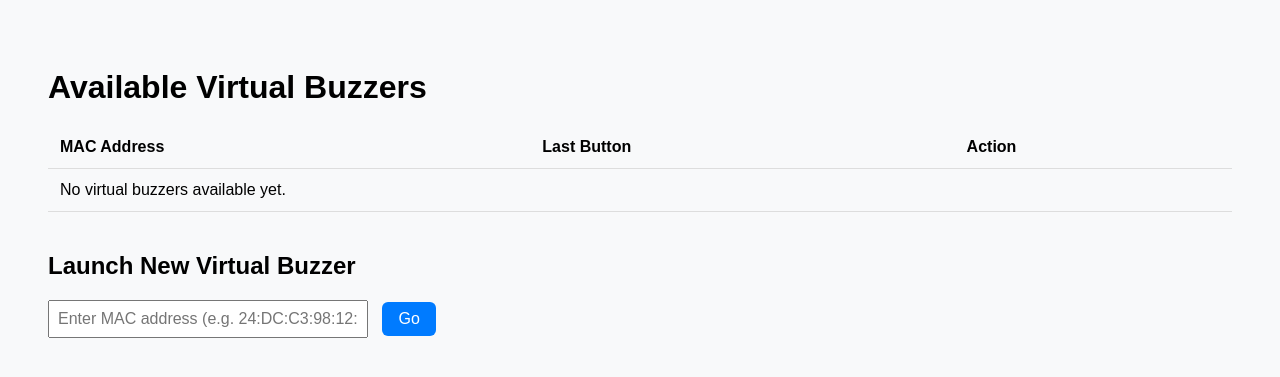
After one commit to sikaxn/esp-buzzer, a Flask app: page /buzzer/ in a window 1280 px wide. The commit adds this page. Shown: the top 377 px of the page. Run offline with Flask 3, Linux system fonts and the light colour scheme; parts of the project's set-up code (start-up, migrations or seed data) failed here and were passed over.

Commit message:
add virtual buzzer

```diff
--- a/game-runtime/app.py
+++ b/game-runtime/app.py
@@ -1,11 +1,13 @@
 from flask import Flask, render_template, jsonify, request
 from flask_socketio import SocketIO, emit
-import esp32_handler
 import json
 import os
 
-import json
-import os
+import esp32_handler
+import game_runner
+import vesp32_handler
+
+
 
 assignment_file = os.path.join(os.path.dirname(__file__), "assignment.json")
 if os.path.exists(assignment_file):
@@ -16,6 +18,7 @@ else:
 
 # Inject into esp32_handler
 esp32_handler.mac_name_map = mac_name_map
+
 
 
 app = Flask(__name__, static_folder='static', template_folder='templates')
@@ -35,13 +38,34 @@ def control():
 
 @app.route('/api/start', methods=['POST'])
 def api_start():
-    esp32_handler.start_buzz_round()
+    game_runner.start_buzz_round()
     return jsonify({"status": "started"})
 
 @app.route('/api/stop', methods=['POST'])
 def api_stop():
-    esp32_handler.stop_buzz_round()
+    game_runner.stop_buzz_round()
     return jsonify({"status": "stopped"})
+
+@app.route("/buzzer/<id_number>")
+def virtual_buzzer(id_number):
+    return render_template("virtual_buzzer.html", id_number=id_number)
+
+@app.route("/api/virtual_buzz", methods=["POST"])
+def api_virtual_buzz():
+    data = request.json
+    mac = data.get("mac")
+    button = data.get("button", 1)
+    client_ip = request.remote_addr
+
+    vesp32_handler.handle_virtual_buzz(mac, button, client_ip)
+    return jsonify({"status": "processed", "mac": mac})
+
+
+@app.route("/buzzer/")
+def list_virtual_buzzers():
+    virtual_devices = vesp32_handler.get_devices()
+    return render_template("virtual_buzzer_launch.html", devices=virtual_devices)
+
 
 @app.route("/broadcast")
 def broadcast():
@@ -62,15 +86,21 @@ def send_winner(data):
     })
 
 def update_devices():
-    socketio.emit('devices', esp32_handler.get_devices())
+    combined = esp32_handler.get_devices() + vesp32_handler.get_devices()
+    socketio.emit('devices', combined)
+
 
 @socketio.on('projector_state')
 def handle_projector_state(data):
     emit('projector_state', data, broadcast=True)
 
 
-esp32_handler.on_winner = send_winner
-esp32_handler.on_devices_changed = update_devices
+esp32_handler.set_on_devices_changed(update_devices)
+esp32_handler.set_on_winner(send_winner)  # this also sets game_runner.on_winner
+
+vesp32_handler.mac_name_map = mac_name_map
+vesp32_handler.set_on_devices_changed(update_devices)
+vesp32_handler.set_on_winner(send_winner)
 
 if __name__ == '__main__':
     esp32_handler.start_udp_listener()
--- a/game-runtime/assignment.json
+++ b/game-runtime/assignment.json
@@ -1,5 +1,5 @@
 {
   "24:DC:C3:98:76:B8": "Red Team",
   "24:DC:C3:98:B0:10": "Blue Team",
-  "AA:BB:CC:DD:EE:03": "Green Team"
+  "123": "Green Team"
 }
--- a/game-runtime/esp32_handler.py
+++ b/game-runtime/esp32_handler.py
@@ -2,22 +2,16 @@ import socket
 import threading
 import time
 import json
+import game_runner  # ⬅️ import new module
 
 UDP_PORT = 4210
 KEEPALIVE_TIMEOUT = 15  # seconds
 
 devices = {}
-buzz_buffer = []
-buzz_window_active = False
-start_button_enabled = False
-window_start_time = 0
-winner_mac = None
-mac_name_map = {}  # ✅ add this at the top
-
+mac_name_map = {}
 
 on_winner = None
 on_devices_changed = None
-
 
 sock = None  # <-- Declare globally
 
@@ -33,7 +27,6 @@ def start_udp_listener():
 
 
 def udp_listener():
-    global buzz_window_active, buzz_buffer, window_start_time, winner_mac
     while True:
         try:
             data, addr = sock.recvfrom(1024)
@@ -61,68 +54,16 @@ def udp_listener():
                     "last_button": f"Button {button}"
                 })
 
-                # Notify frontend of updated devices
                 if on_devices_changed:
                     on_devices_changed()
 
-                # Handle buzz round window
-                if buzz_window_active:
-                    buzz_buffer.append({"mac": mac, "button": button, "timestamp": timestamp})
-                elif start_button_enabled:
-                    buzz_window_active = True
-                    window_start_time = time.time()
-                    buzz_buffer = [{"mac": mac, "button": button, "timestamp": timestamp}]
-                    threading.Thread(target=buzz_window_timer, daemon=True).start()
+                # Delegate buzz handling to game_runner
+                game_runner.handle_buzz(mac, button, timestamp)
 
         except Exception as e:
             print(f"[UDP ERROR] {e}")
 
 
-
-def buzz_window_timer():
-    global buzz_window_active, buzz_buffer, start_button_enabled, winner_mac
-    time.sleep(0.5)
-    buzz_window_active = False
-    start_button_enabled = False
-
-    if not buzz_buffer:
-        print("[RESULT] No buzzes received in time window.")
-        return
-
-    earliest = min(buzz_buffer, key=lambda b: b["timestamp"])
-    winner_mac = earliest["mac"]
-    button = earliest["button"]
-    timestamp = earliest["timestamp"]
-
-    print(f"[RESULT] Winner: MAC {winner_mac} Button {button} @ {timestamp} ms")
-
-    if on_winner:
-        try:
-            print("[DEBUG] Calling on_winner callback...")
-            on_winner({
-                "mac": winner_mac,
-                "button": button
-            })
-        except Exception as e:
-            print(f"[ERROR] Failed to call on_winner: {e}")
-    else:
-        print("[DEBUG] on_winner is not set.")
-
-    buzz_buffer.clear()
-
-
-def start_buzz_round():
-    global start_button_enabled, winner_mac
-    start_button_enabled = True
-    winner_mac = None
-    print("[START] Ready to receive buzzes...")
-
-
-def stop_buzz_round():
-    global start_button_enabled, buzz_window_active
-    start_button_enabled = False
-    buzz_window_active = False
-    print("[STOP] Buzz round manually stopped.")
 
 
 def get_devices():
@@ -130,11 +71,22 @@ def get_devices():
     return [{
         "ip": info["ip"],
         "mac": mac,
-        "name": mac_name_map.get(mac, ""),  # ✅ use injected map
+        "name": mac_name_map.get(mac, ""),
         "last_seen": int(now - info["last_seen"]),
         "last_button": info["last_button"]
     } for mac, info in devices.items()]
 
 
 def get_winner():
-    return winner_mac
+    return game_runner.winner_mac
+
+
+def set_on_winner(cb):
+    global on_winner
+    on_winner = cb
+    game_runner.on_winner = cb
+
+
+def set_on_devices_changed(cb):
+    global on_devices_changed
+    on_devices_changed = cb
--- /dev/null
+++ b/game-runtime/game_runner.py
@@ -0,0 +1,65 @@
+# game_runner.py
+
+import time
+import threading
+
+buzz_buffer = []
+buzz_window_active = False
+start_button_enabled = False
+window_start_time = 0
+winner_mac = None
+on_winner = None
+
+def start_buzz_round():
+    global start_button_enabled, winner_mac
+    start_button_enabled = True
+    winner_mac = None
+    print("[START] Ready to receive buzzes...")
+
+def stop_buzz_round():
+    global start_button_enabled, buzz_window_active
+    start_button_enabled = False
+    buzz_window_active = False
+    print("[STOP] Buzz round manually stopped.")
+
+def handle_buzz(mac, button, timestamp):
+    global buzz_window_active, buzz_buffer, window_start_time
+
+    if buzz_window_active:
+        buzz_buffer.append({"mac": mac, "button": button, "timestamp": timestamp})
+    elif start_button_enabled:
+        buzz_window_active = True
+        window_start_time = time.time()
+        buzz_buffer = [{"mac": mac, "button": button, "timestamp": timestamp}]
+        threading.Thread(target=buzz_window_timer, daemon=True).start()
+
+def buzz_window_timer():
+    global buzz_window_active, buzz_buffer, start_button_enabled, winner_mac
+
+    time.sleep(0.5)
+    buzz_window_active = False
+    start_button_enabled = False
+
+    if not buzz_buffer:
+        print("[RESULT] No buzzes received in time window.")
+        return
+
+    earliest = min(buzz_buffer, key=lambda b: b["timestamp"])
+    winner_mac = earliest["mac"]
+    button = earliest["button"]
+    timestamp = earliest["timestamp"]
+
+    print(f"[RESULT] Winner: MAC {winner_mac} Button {button} @ {timestamp} ms")
+
+    if on_winner:
+        try:
+            on_winner({
+                "mac": winner_mac,
+                "button": button
+            })
+        except Exception as e:
+            print(f"[ERROR] Failed to call on_winner: {e}")
+    else:
+        print("[DEBUG] on_winner is not set.")
+
+    buzz_buffer.clear()
--- /dev/null
+++ b/game-runtime/templates/virtual_buzzer_launch.html
@@ -0,0 +1,78 @@
+<!DOCTYPE html>
+<html>
+<head>
+  <title>Virtual Buzzer Launcher</title>
+  <style>
+    body {
+      font-family: sans-serif;
+      padding: 40px;
+      background-color: #f8f9fa;
+    }
+    h1 {
+      margin-bottom: 20px;
+    }
+    table {
+      width: 100%;
+      border-collapse: collapse;
+      margin-bottom: 30px;
+    }
+    th, td {
+      padding: 12px;
+      border-bottom: 1px solid #ddd;
+      text-align: left;
+    }
+    button {
+      padding: 8px 16px;
+      font-size: 16px;
+      background-color: #007bff;
+      color: white;
+      border: none;
+      border-radius: 6px;
+      cursor: pointer;
+    }
+    button:hover {
+      background-color: #0056b3;
+    }
+    .input-row {
+      margin-top: 40px;
+    }
+    input {
+      padding: 8px;
+      font-size: 16px;
+      width: 300px;
+      margin-right: 10px;
+    }
+  </style>
+</head>
+<body>
+  <h1>Available Virtual Buzzers</h1>
+
+  <table>
+    <tr><th>MAC Address</th><th>Last Button</th><th>Action</th></tr>
+    {% for device in devices %}
+    <tr>
+      <td>{{ device.mac }}</td>
+      <td>{{ device.last_button }}</td>
+      <td><button onclick="window.open('/buzzer/{{ device.mac }}', '_blank')">Launch</button></td>
+    </tr>
+    {% else %}
+    <tr><td colspan="3">No virtual buzzers available yet.</td></tr>
+    {% endfor %}
+  </table>
+
+  <div class="input-row">
+    <h2>Launch New Virtual Buzzer</h2>
+    <input type="text" id="macInput" placeholder="Enter MAC address (e.g. 24:DC:C3:98:12:34)">
+    <button onclick="launchBuzzer()">Go</button>
+  </div>
+
+  <script>
+    function launchBuzzer() {
+      const mac = document.getElementById("macInput").value.trim();
+      if (mac) {
+        window.open(`/buzzer/${encodeURIComponent(mac)}`, '_blank');
+      }
+    }
+  </script>
+</body>
+</html>
--- /dev/null
+++ b/game-runtime/vesp32_handler.py
@@ -0,0 +1,54 @@
+# vesp32_handler.py
+
+import time
+
+devices = {}
+mac_name_map = {}
+on_devices_changed = None
+on_winner = None
+
+def handle_virtual_buzz(mac, button, client_ip="virtual"):
+    now = time.time()
+
+    label_ip = f"{client_ip} (virtual)"
+    dev = devices.setdefault(mac, {
+        "mac": mac,
+        "ip": label_ip,
+        "last_seen": now,
+        "last_button": "-"
+    })
+    dev.update({
+        "ip": label_ip,
+        "last_seen": now,
+        "last_button": f"Button {button}"
+    })
+
+    if on_devices_changed:
+        on_devices_changed()
+
+    import game_runner
+    game_runner.handle_buzz(mac, button, int(now * 1000))
+
+
+
+def get_devices():
+    now = time.time()
+    return [{
+        "ip": info["ip"],
+        "mac": mac,
+        "name": mac_name_map.get(mac, ""),
+        "last_seen": int(now - info["last_seen"]),
+        "last_button": info["last_button"]
+    } for mac, info in devices.items()]
+
+
+def set_on_winner(cb):
+    global on_winner
+    on_winner = cb
+    import game_runner
+    game_runner.on_winner = cb
+
+
+def set_on_devices_changed(cb):
+    global on_devices_changed
+    on_devices_changed = cb
```
Also changed, not shown: game-runtime/static/projector.js (added, +72 -0 lines), game-runtime/templates/control.html (+7 -1 lines), game-runtime/templates/projector.html (+12 -110 lines), game-runtime/templates/virtual_buzzer.html (added, +61 -0 lines).
